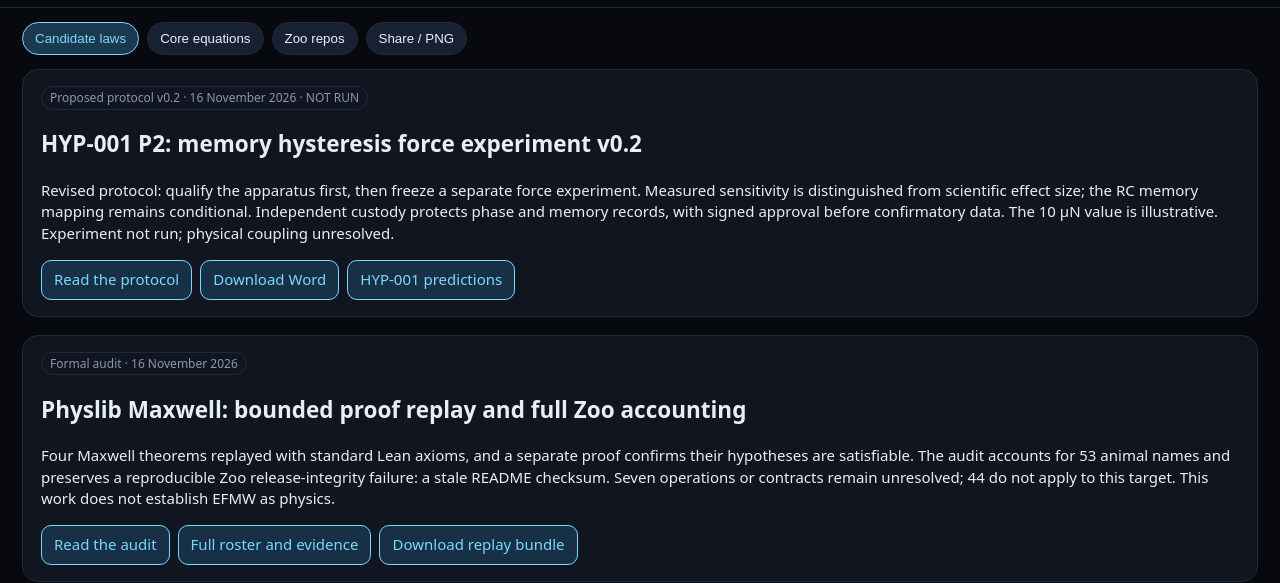
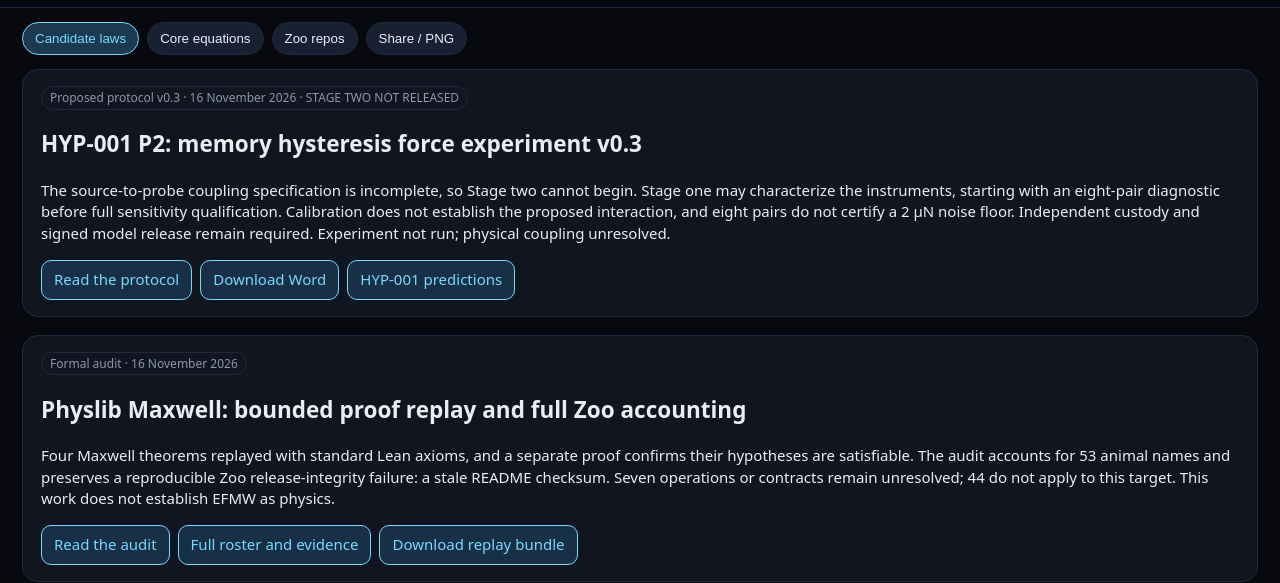
Before and after one commit to enuminous/papers, a plain HTML site: page index.html in a window 1280 px wide. Shown: the part 241-824 px from the top of the page. Drawn offline with nearby package versions, Linux system fonts and the light colour scheme.

Commit message:
Revise HYP-001 P2 v0.3: require coupling specification before force experiment
Add Stage zero model-readiness requirements and mark Stage two not released. Add an eight-pair diagnostic before full qualification, distinguish calibrated forces from evidence of a new interaction, and update Word, Markdown and paper indexes.

```diff
--- a/index.html
+++ b/index.html
@@ -57,9 +57,9 @@
 </nav>
 <main>
 <aside class="card" aria-labelledby="hyp-001-p2-protocol-title" style="grid-column:1/-1">
-  <span class="pill">Proposed protocol v0.2 · 16 November 2026 · NOT RUN</span>
-  <h2 id="hyp-001-p2-protocol-title">HYP-001 P2: memory hysteresis force experiment v0.2</h2>
-  <p>Revised protocol: qualify the apparatus first, then freeze a separate force experiment. Measured sensitivity is distinguished from scientific effect size; the RC memory mapping remains conditional. Independent custody protects phase and memory records, with signed approval before confirmatory data. The 10 µN value is illustrative. Experiment not run; physical coupling unresolved.</p>
+  <span class="pill">Proposed protocol v0.3 · 16 November 2026 · STAGE TWO NOT RELEASED</span>
+  <h2 id="hyp-001-p2-protocol-title">HYP-001 P2: memory hysteresis force experiment v0.3</h2>
+  <p>The source-to-probe coupling specification is incomplete, so Stage two cannot begin. Stage one may characterize the instruments, starting with an eight-pair diagnostic before full sensitivity qualification. Calibration does not establish the proposed interaction, and eight pairs do not certify a 2 µN noise floor. Independent custody and signed model release remain required. Experiment not run; physical coupling unresolved.</p>
   <div class="actions"><a href="https://github.com/enuminous/papers/blob/main/HYP-001-P2-Memory-Hysteresis-Experimental-Protocol-2026-11-16.md">Read the protocol</a><a href="https://github.com/enuminous/papers/raw/refs/heads/main/HYP-001-P2-Memory-Hysteresis-Experimental-Protocol-2026-11-16.docx">Download Word</a><a href="https://github.com/enuminous/papers/blob/main/EFMW-HYP-001-Testable-Physical-Predictions-2026-11-12.md">HYP-001 predictions</a></div>
 </aside>
 
```
Also changed, not shown: 3 other files.
